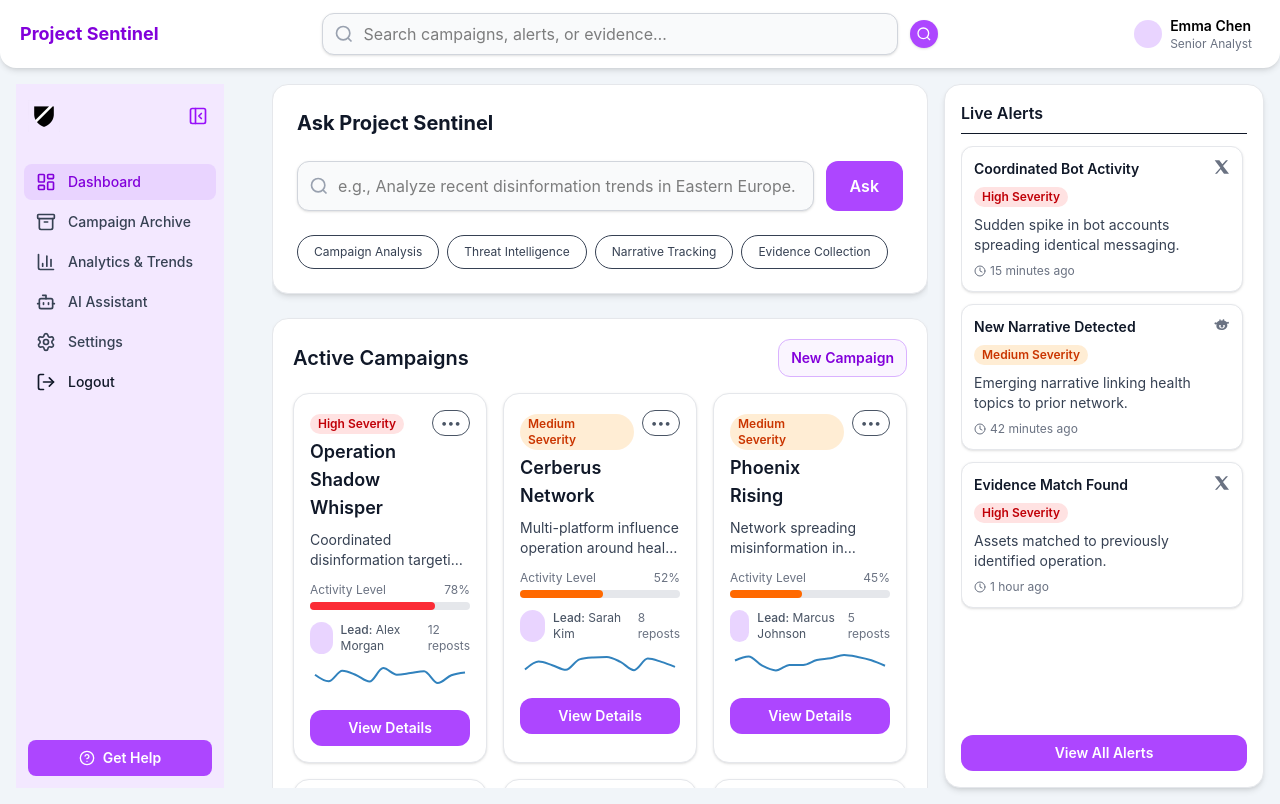
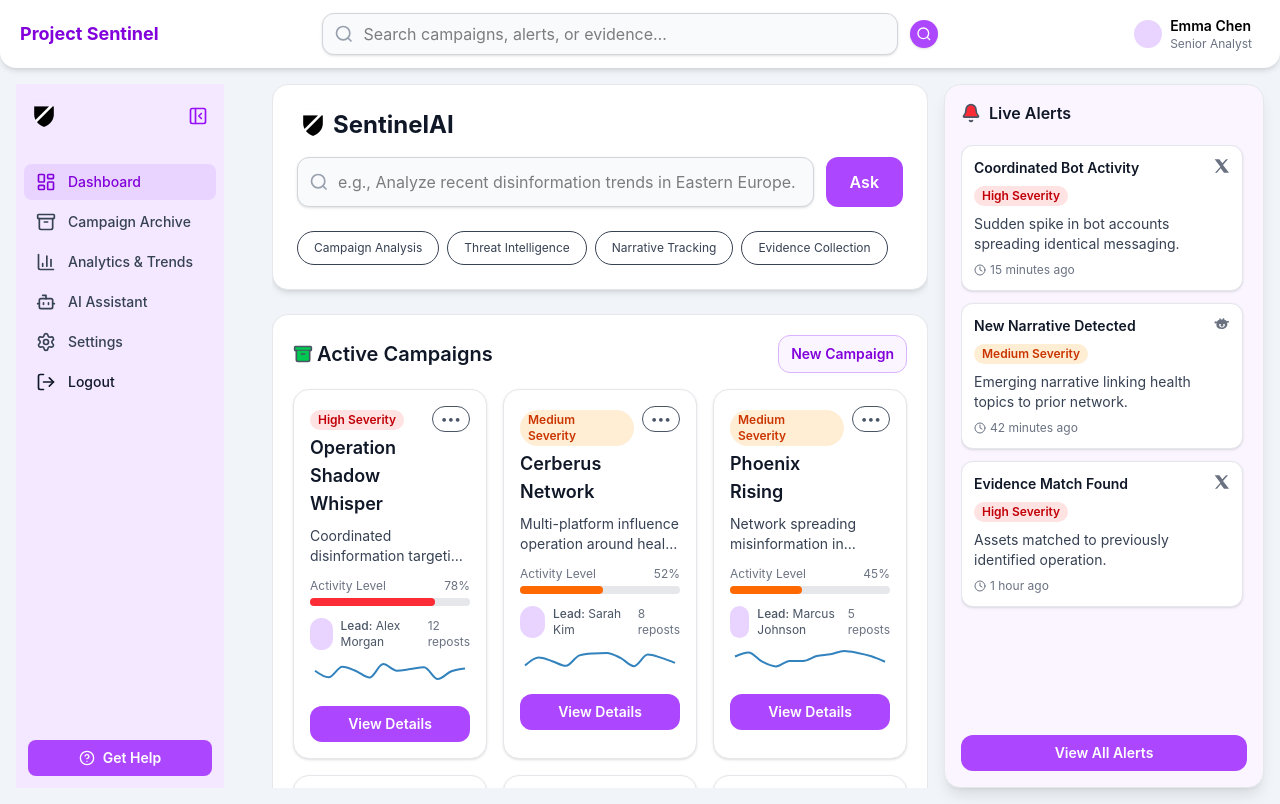
Before and after one commit to CrazyBong/Sentinel, a React (Vite) app in the folder project-sentinel/: page /dashboard in a window 1280 px wide. Built offline with nearby package versions, Linux system fonts and the light colour scheme; no server answers.

Commit message:
Added icon on dashboard

```diff
--- a/project-sentinel/src/pages/DashboardPage.jsx
+++ b/project-sentinel/src/pages/DashboardPage.jsx
@@ -1,5 +1,7 @@
 // src/pages/DashboardPage.jsx
 import { useEffect, useMemo, useState, useCallback } from "react"
+import { Bell } from "lucide-react"
+import { Archive } from 'lucide-react';
 // eslint-disable-next-line no-unused-vars
 import { motion, AnimatePresence } from "framer-motion"
 import { useNavigate } from "react-router-dom"
@@ -7,6 +9,9 @@ import { Clock } from "lucide-react"               // keep lucide only for neutr
 import { LineChart, Line, ResponsiveContainer } from "recharts"
 import { io } from "socket.io-client"
 import Sidebar from "../components/ui/Sidebar"
+import ShieldLogo from "@/assets/shield.png"
+import CampArchieve from "@/assets/archive.png"
+
 
 // --- CONFIG: set your Socket.IO endpoint here ---
 const SOCKET_URL = import.meta.env.VITE_SOCKET_URL || "http://localhost:3001"
@@ -297,7 +302,18 @@ export default function DashboardPage() {
 
   {/* SentinelAI box */}
   <div className="rounded-2xl bg-white shadow-md border border-gray-200 p-6 mb-6 flex flex-col gap-4">
-  <h2 className="text-xl font-bold text-gray-900 mb-2">Ask Project Sentinel</h2>
+  <h2 className="flex items-center gap-1 text-2xl font-bold text-gray-900">
+  {open && (
+  <img
+    src={ShieldLogo}
+    alt="Sentinel Logo"
+    className="h-8 w-8 object-contain"
+  />
+)
+}
+<span>SentinelAI</span>
+</h2>
+
   <div className="relative flex gap-3">
     <input
       value={prompt}
@@ -339,7 +355,10 @@ export default function DashboardPage() {
   {/* Active Campaigns */}
   <div className="rounded-2xl bg-white shadow-md border border-gray-200 p-5">
     <div className="flex items-center justify-between mb-4">
-      <h2 className="text-xl font-semibold text-gray-900">Active Campaigns</h2>
+      <h2 className="flex items-center gap-1 text-xl font-semibold text-gray-900">
+        <Archive className="h-5 w-5 text-gray-600 fill-green-500" />
+        <span>Active Campaigns</span>
+        </h2>
       <button
         onClick={() => navigate("/campaigns/new")}
         className="rounded-xl border border-purple-300 bg-purple-50 px-3 py-2 text-sm font-semibold text-purple-700 hover:bg-purple-100"
@@ -361,8 +380,12 @@ export default function DashboardPage() {
 
 
   {/* RIGHT COLUMN — LIVE ALERTS */}
-<aside className="flex min-h-0 flex-col rounded-2xl bg-white shadow-md border border-gray-200 p-4">
-  <div className="text-base font-semibold text-gray-900 border-b pb-2 mb-3">Live Alerts</div>
+<aside className="flex min-h-0 flex-col rounded-2xl bg-purple-50 shadow-lg border border-gray-200 p-4">
+  <div className="flex items-center gap-2 text-base font-semibold text-gray-900 pb-2 mb-3">
+
+   <Bell className="h-5 w-5 text-gray-600 fill-red-500" />
+    <span>Live Alerts</span>
+  </div>
 
   <div className="flex-1 min-h-0 space-y-3 overflow-auto pr-1">
     <AnimatePresence initial={false}>
```
Also changed, not shown: project-sentinel/src/assets/archive.png (added).
